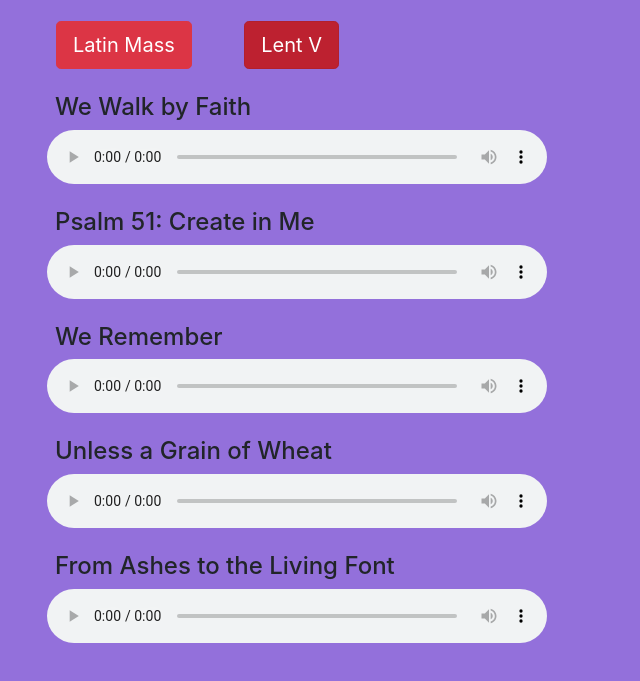
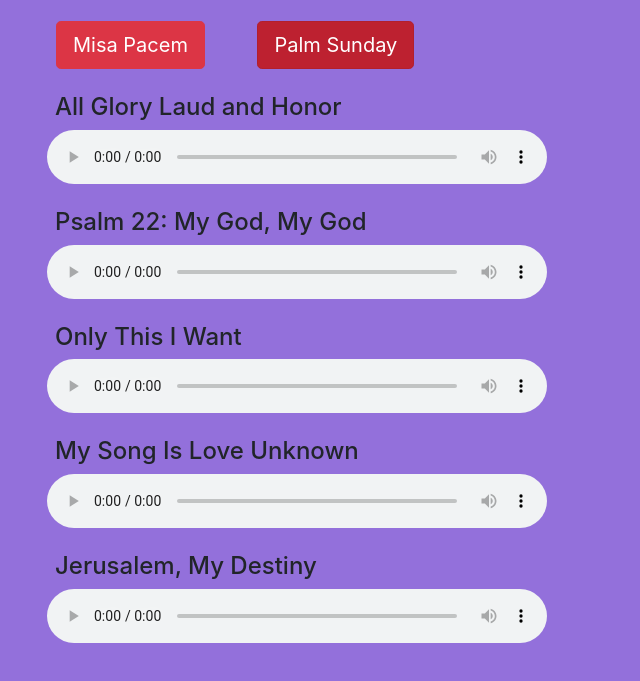
Before and after one commit to igorcweb/teens-choir, a website: page dist/index.html in a window 1280 px wide. Shown: the part 67-748 px from the top of the page, without its empty margins (0-640 px from the left). Drawn offline with nearby package versions, Linux system fonts and the light colour scheme.

Commit message:
palm sunday

```diff
--- a/dist/index.html
+++ b/dist/index.html
@@ -28,8 +28,9 @@
 <body>
   <h1 class="text-center text-sm-left ml-sm-3 mb-4">Teen's Choir</h1>
   <div class="buttons mb-2 text-center text-sm-left ">
-    <a class="btn btn-lg btn-danger mb-3 mx-4 lm text-white" style="width: fit-content">Latin Mass</a>
-    <a class="btn btn-lg btn-danger mb-3 mx-4 l5 text-white active" style="width: fit-content">Lent V</a>
+    <!-- <a class="btn btn-lg btn-danger mb-3 mx-4 lm text-white" style="width: fit-content">Latin Mass</a> -->
+    <a class="btn btn-lg btn-danger mb-3 mx-4 mp text-white" style="width: fit-content">Misa Pacem</a>
+    <a class="btn btn-lg btn-danger mb-3 mx-4 ps text-white active" style="width: fit-content">Palm Sunday</a>
   </div>
   <div class="col">
     <div class="lm music mb-5 d-none" id="lm">
@@ -79,50 +80,102 @@
   </div>
 
   <div class="col">
-    <div class="l5 music mb-5" id="l5">
+    <div class="mp music mb-5 d-none" id="mp">
       <div class="mb-4">
         <h4 class="ml-4 ml-sm-2">
-          We Walk by Faith
+          Penitential Act
         </h4>
-        <audio controls title="We Walk by Faith" class="mb-2">
-          <source src="./audio/l-5/we-walk-by-faith.m4a" type="audio/mp4" />
+        <audio controls title="Penitential Act" class="mb-2">
+          <source src="./audio/misa-pacem/penitential-act.m4a" type="audio/mp4" />
           Your browser does not support the audio element.
         </audio>
       </div>
       <div class="mb-4">
         <h4 class="ml-4 ml-sm-2">
-          Psalm 51: Create in Me
+          Gloria
         </h4>
-
-        <audio controls title=" Psalm 51: Create in Me" class="mb-2">
-          <source src="./audio/l-5/psalm-51-create-in-me.m4a" type="audio/mp4" />
+        <audio controls title="" class="mb-2">Gloria
+          <source src="./audio/misa-pacem/gloria.m4a" type="audio/mp4" />
           Your browser does not support the audio element.
         </audio>
       </div>
       <div class="mb-4">
         <h4 class="ml-4 ml-sm-2">
-          We Remember
+          Holy
         </h4>
-        <audio controls title="We Remember" class="mb-2">
-          <source src="./audio/l-5/we-remember.m4a" type="audio/mp4" />
+        <audio controls title="Holy" class="mb-2">
+          <source src="./audio/misa-pacem/holy.m4a" type="audio/mp4" />
           Your browser does not support the audio element.
         </audio>
       </div>
       <div class="mb-4">
         <h4 class="ml-4 ml-sm-2">
-          Unless a Grain of Wheat
+         When We Eat This Bread
         </h4>
-        <audio controls title="Unless a Grain of Wheat" class="mb-2">
-          <source src="./audio/l-5/unless-a-grain-of-wheat.m4a" type="audio/mp4" />
+        <audio controls title="When We Eat This Bread" class="mb-2">
+          <source src="./audio/misa-pacem/when-we-eat-this-bread.m4a" type="audio/mp4" />
           Your browser does not support the audio element.
         </audio>
       </div>
       <div class="mb-4">
         <h4 class="ml-4 ml-sm-2">
-          From Ashes to the Living Font
+         Lamb of God
         </h4>
-        <audio controls title="From Ashes to the Living Font" class="mb-2">
-          <source src="./audio/l-5/from-ashes-to-the-living-font.m4a" type="audio/mp4" />
+        <audio controls title="Lamb of God" class="mb-2">
+          <source src="./audio/misa-pacem/lamb-of-god.m4a" type="audio/mp4" />
+          Your browser does not support the audio element.
+        </audio>
+      </div>
+
+
+    </div>
+  </div>
+
+  <div class="col">
+    <div class="ps music mb-5" id="ps">
+      <div class="mb-4">
+        <h4 class="ml-4 ml-sm-2">
+          All Glory Laud and Honor
+        </h4>
+        <audio controls title="All Glory Laud and Honor" class="mb-2">
+          <source src="./audio/palm/all-glory-laud-and-honor.m4a" type="audio/mp4" />
+          Your browser does not support the audio element.
+        </audio>
+      </div>
+      <div class="mb-4">
+        <h4 class="ml-4 ml-sm-2">
+          Psalm 22: My God, My God
+        </h4>
+
+        <audio controls title="Psalm 22: My God, My God" class="mb-2">
+          <source src="./audio/palm/psalm-22-my-god-my-god.m4a" />
+          Your browser does not support the audio element.
+        </audio>
+      </div>
+      <div class="mb-4">
+        <h4 class="ml-4 ml-sm-2">
+          Only This I Want
+        </h4>
+        <audio controls title="Only This I Want" class="mb-2">
+          <source src="./audio/palm/only-this-i-want.m4a" type="audio/mp4" />
+          Your browser does not support the audio element.
+        </audio>
+      </div>
+      <div class="mb-4">
+        <h4 class="ml-4 ml-sm-2">
+          My Song Is Love Unknown
+        </h4>
+        <audio controls title="My Song Is Love Unknown" class="mb-2">
+          <source src="./audio/palm/my-song-is-love-unknown.m4a" type="audio/mp4" />
+          Your browser does not support the audio element.
+        </audio>
+      </div>
+      <div class="mb-4">
+        <h4 class="ml-4 ml-sm-2">
+          Jerusalem, My Destiny
+        </h4>
+        <audio controls title="Jerusalem, My Destiny" class="mb-2">
+          <source src="./audio/palm/jerusalem-my-destiny.m4a" type="audio/mp4" />
           Your browser does not support the audio element.
         </audio>
       </div>
--- a/dist/script.js
+++ b/dist/script.js
@@ -4,9 +4,17 @@ $("a.lm").on("click", function () {
   $(".music").addClass("d-none");
   $("#lm").removeClass("d-none");
 });
-$("a.l5").on("click", function () {
+
+$("a.ps").on("click", function () {
   $("a").removeClass("active");
   $(this).addClass("active");
   $(".music").addClass("d-none");
-  $("#l5").removeClass("d-none");
+  $("#ps").removeClass("d-none");
 });
+
+$("a.mp").on("click", function () {
+  $("a").removeClass("active");
+  $(this).addClass("active");
+  $(".music").addClass("d-none");
+  $("#mp").removeClass("d-none");
+});
```
Also changed, not shown: 10 other files.
